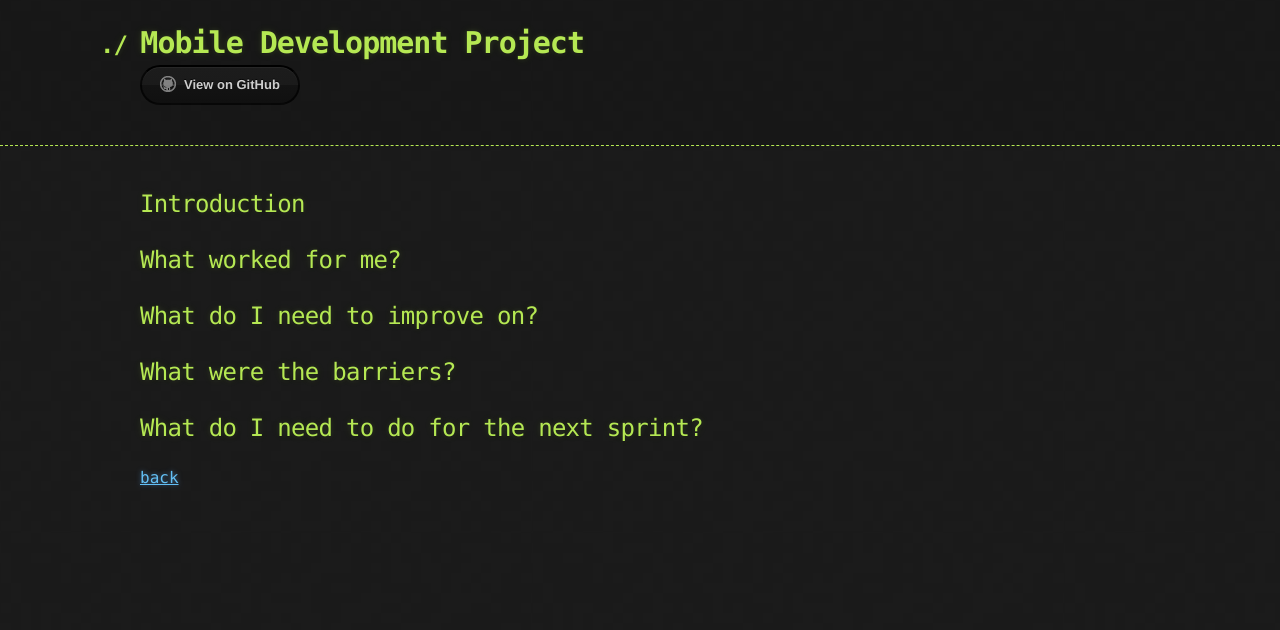
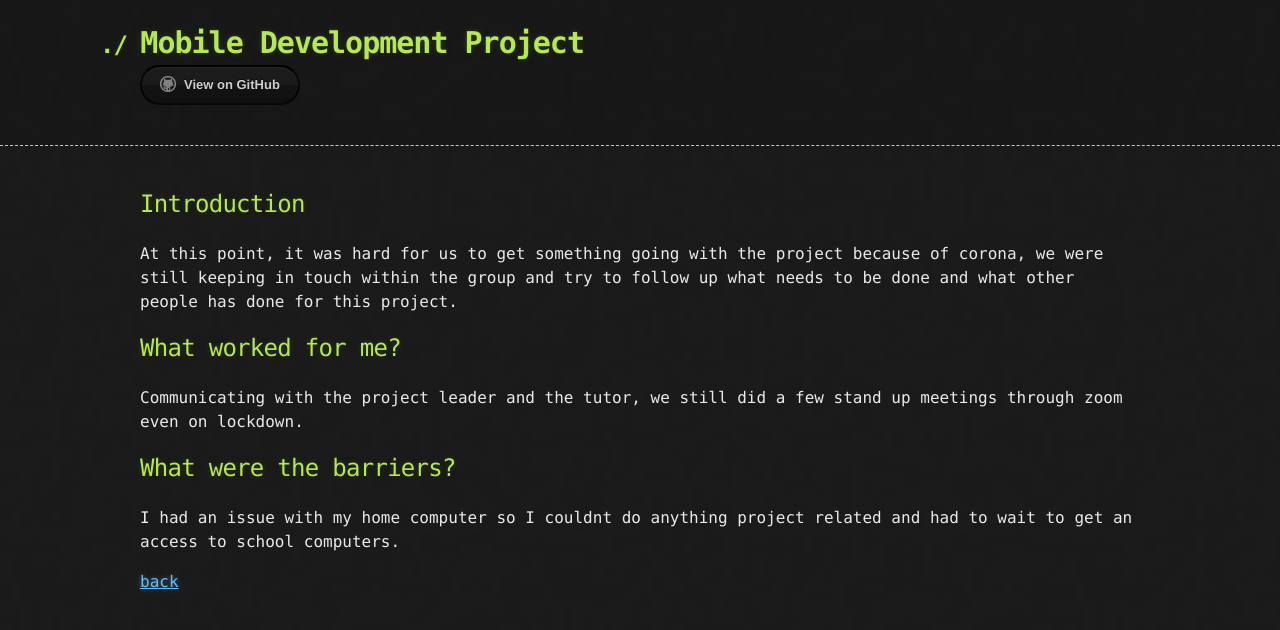
Before and after one commit to amorjk1/Project-1, a Jekyll site: the page built from sprint4.md, in a window 1280 px wide. Shown: the top 630 px of the page. Built offline with Jekyll 4.4.1, drawn with Linux system fonts in a browser that asks for light colours; our own code applies the rules of GitHub Pages for plain Markdown files.

Commit message:
Added sprint 4 content

```diff
--- a/sprint4.md
+++ b/sprint4.md
@@ -1,24 +1,14 @@
 ## Introduction
 
-
+At this point, it was hard for us to get something going with the project because of corona, we were still keeping in touch within the group and try to follow up what needs to be done and what other people has done for this project.
 
 ## What worked for me?
 
-
-
-## What do I need to improve on?
-
-
+Communicating with the project leader and the tutor, we still did a few stand up meetings through zoom even on lockdown.
 
 ## What were the barriers?
 
-
-
-## What do I need to do for the next sprint?
-
-
-
-
+I had an issue with my home computer so I couldnt do anything project related and had to wait to get an access to school computers.
 
 
 [back](./)
```
Also changed, not shown: sprint3.md (+0 -2 lines).
